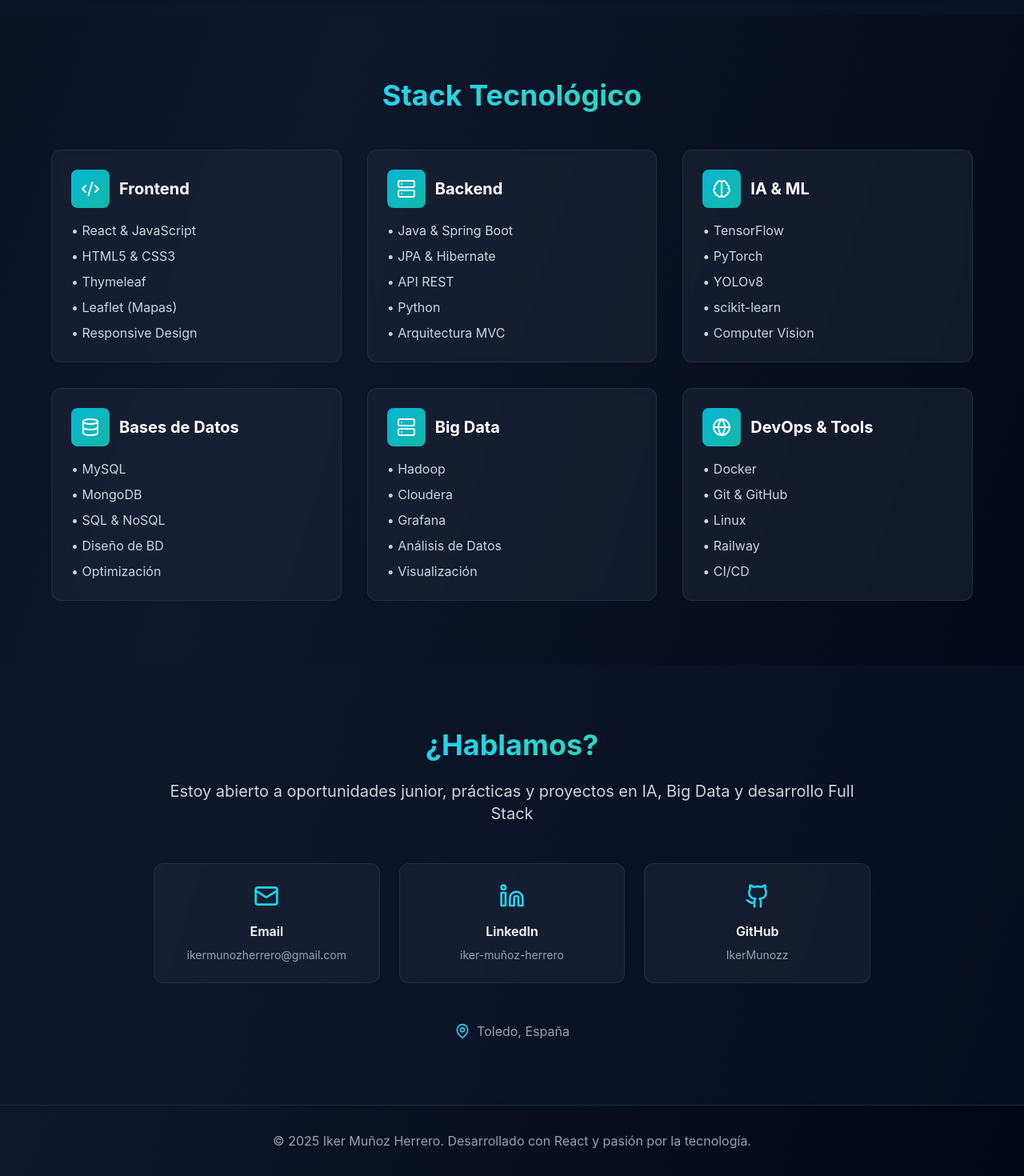
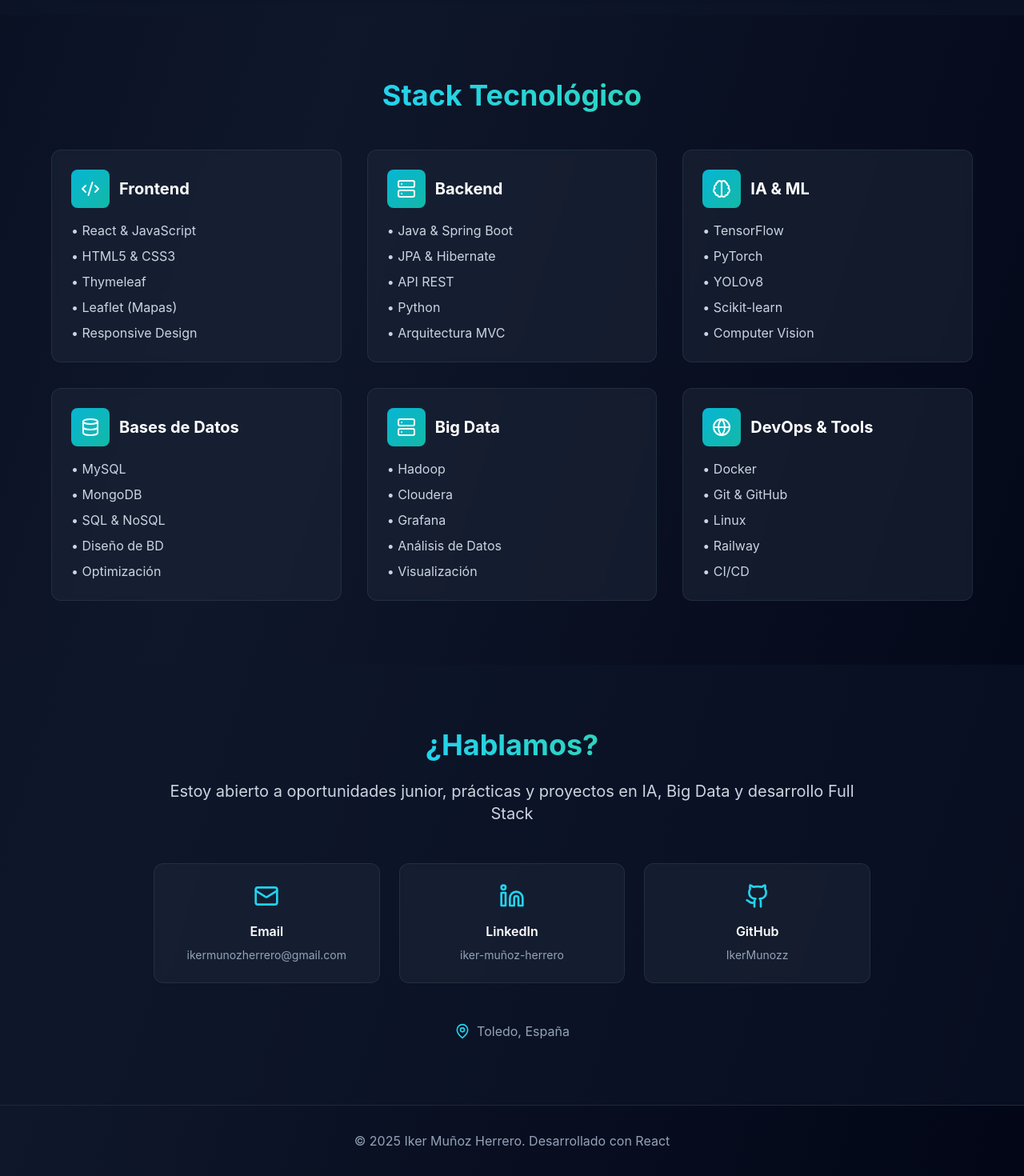
Before and after one commit to IkerMunozz/Portfolio_IkerMu-oz, a React (Create React App) app: page / in a window 1280 px wide. Shown: the part 2696-4166 px from the top of the page at 80% size. Built offline with nearby package versions, Linux system fonts and the light colour scheme.

Commit message:
Cambios en el footer de portfolio

```diff
--- a/src/components/Portfolio.jsx
+++ b/src/components/Portfolio.jsx
@@ -298,7 +298,7 @@
                 <p>• TensorFlow</p>
                 <p>• PyTorch</p>
                 <p>• YOLOv8</p>
-                <p>• scikit-learn</p>
+                <p>• Scikit-learn</p>
                 <p>• Computer Vision</p>
               </div>
             </div>
@@ -396,7 +396,7 @@
       {/* Footer */}
       <footer className="py-8 px-6 border-t border-slate-800">
         <div className="max-w-6xl mx-auto text-center text-slate-400">
-          <p>© 2025 Iker Muñoz Herrero. Desarrollado con React y pasión por la tecnología.</p>
+          <p>© 2025 Iker Muñoz Herrero. Desarrollado con React</p>
         </div>
       </footer>
     </div>
```
